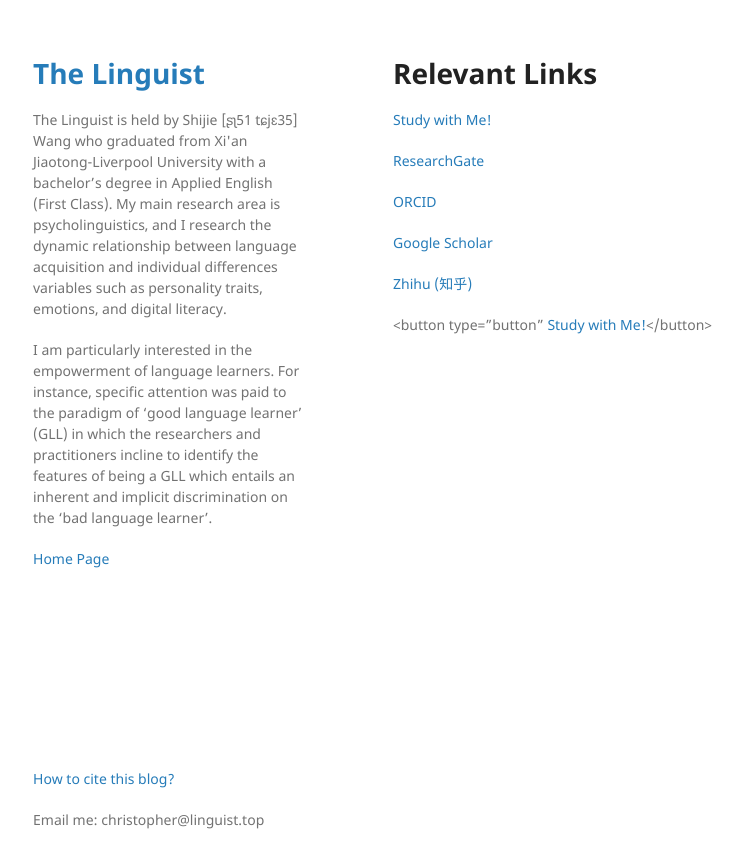
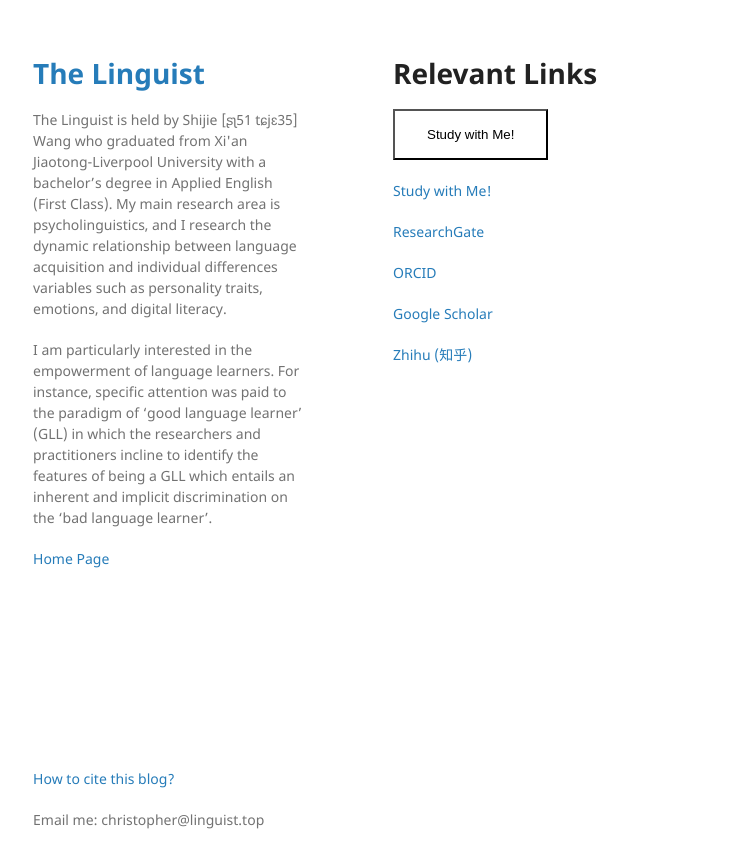
Before and after one commit to ChristopherTLAL/personal-blog, a Jekyll site: the page built from Relevant_Links/index.md, in a window 1280 px wide. Shown: the top 868 px of the page, without its empty margins (177-919 px from the left). Built offline with Jekyll 4.4.1, drawn with Linux system fonts in a browser that asks for light colours; some of the changed lines change nothing that is shown.

Commit message:
Update index.md

```diff
--- a/Relevant_Links/index.md
+++ b/Relevant_Links/index.md
@@ -3,9 +3,25 @@ layout: post
 title: "Relevant Links"
 permalink: /Relevant_Links/
 ---
+<style>
+  .button1{
+    -webkit-transition-duration: 0.4s;
+    transition-duration: 0.4s;
+    padding: 16px 32px;
+    text-align: center;
+    background-color: white;
+    color: black;
+    border: 2px solid #1F497D
+    border-radius: 5px;
+  }
+  .button1:hover{
+    background-color: #1F497D;
+    color: white;
+  }
+ </style>
+ <button class="button1">Study with Me!</button>
 <p><a href="https://learning.linguist.top" class="button">Study with Me!</a></p>
 <p><a href="https://www.researchgate.net/profile/Shijie_Wang16" class="button">ResearchGate</a></p>
 <p><a href="https://orcid.org/0000-0003-2624-8103" class="button">ORCID</a></p>
 <p><a href="https://scholar.google.com/citations?user=JFb6Sd8AAAAJ&hl=zh-CN" class="button">Google Scholar</a></p>
 <p><a href="https://www.zhihu.com/people/wang-shi-jie-44" class="button">Zhihu (知乎)</a></p>
-<button type="button" <a href="https://learning.linguist.top">Study with Me!</a></button>
```
